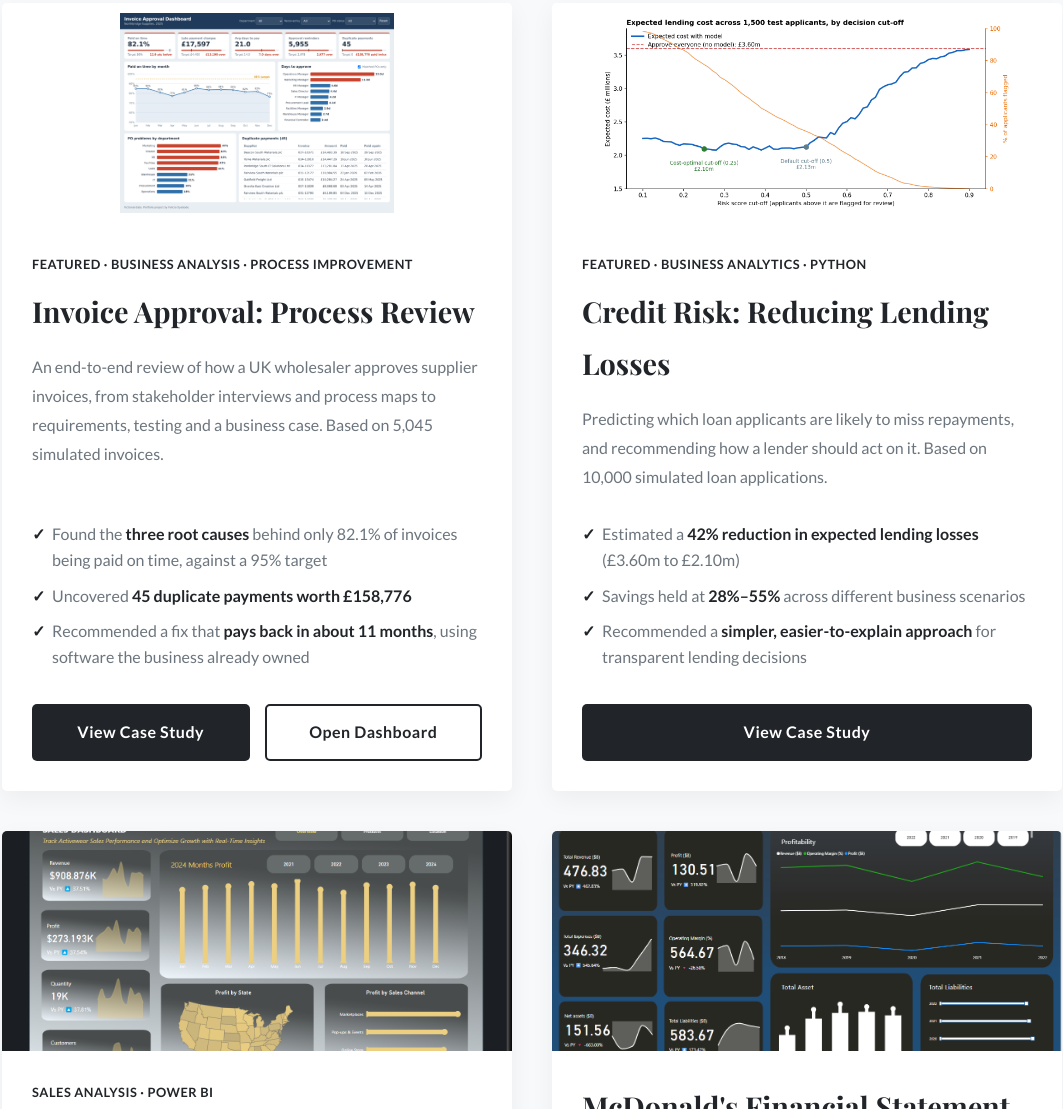
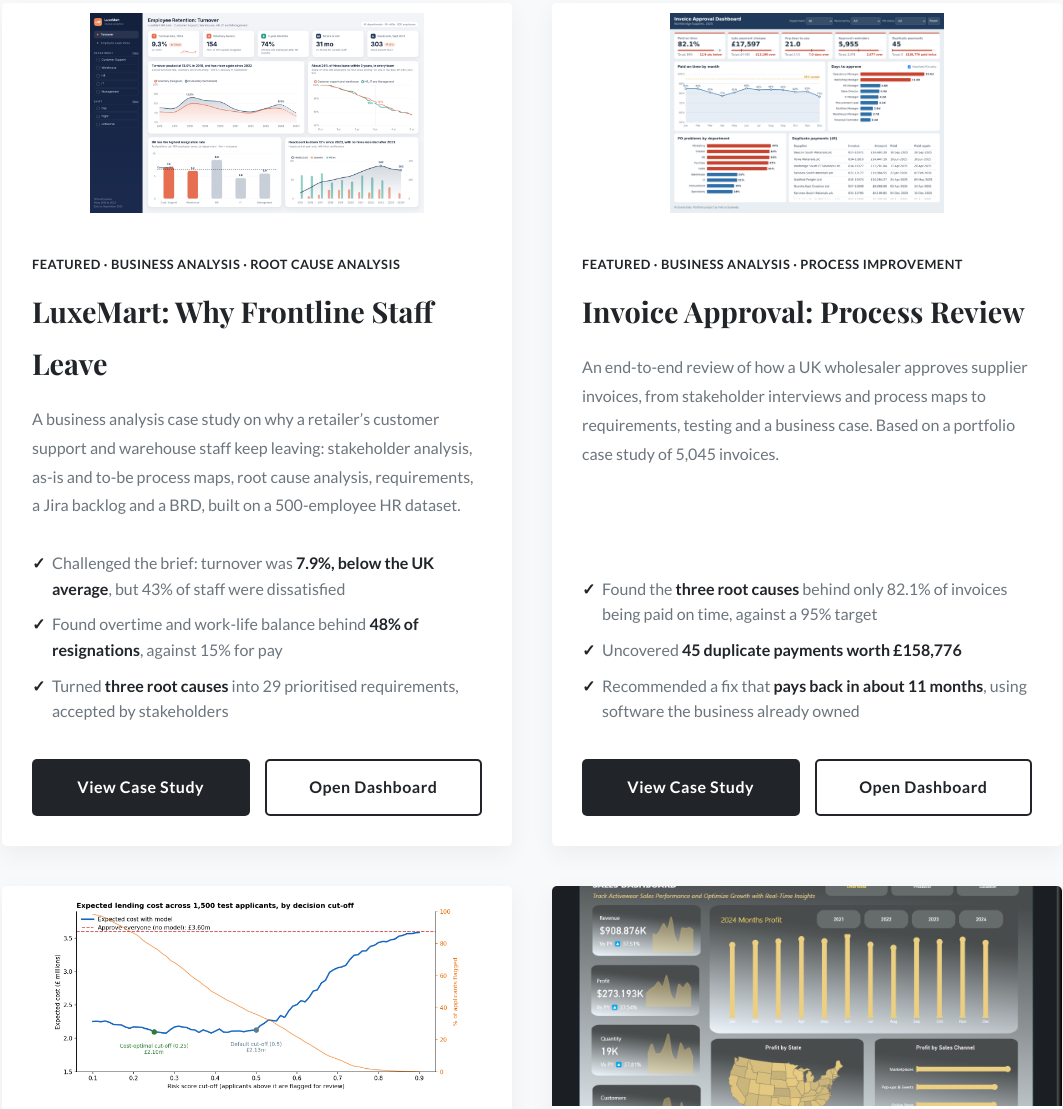
Before and after one commit to lolabode/lolabode.github.io, a plain HTML site: page index.html in a window 1280 px wide. Shown: the part 2351-3460 px from the top of the page, without its empty margins (108-1171 px from the left). Drawn offline with nearby package versions, Linux system fonts and the light colour scheme.

Commit message:
Add files via upload

```diff
--- a/index.html
+++ b/index.html
@@ -119,13 +119,32 @@
                 </div>
             </div>
 
+            <!-- Featured Project: LuxeMart Employee Retention -->
+            <div class="project-card">
+                <img src="assets/images/luxemart_dashboard.png" alt="LuxeMart employee retention dashboard" class="fit-contain">
+                <div class="project-card-content">
+                    <span class="project-tag">Featured &middot; Business Analysis &middot; Root Cause Analysis</span>
+                    <h3>LuxeMart: Why Frontline Staff Leave</h3>
+                    <p>A business analysis case study on why a retailer&#8217;s customer support and warehouse staff keep leaving: stakeholder analysis, as-is and to-be process maps, root cause analysis, requirements, a Jira backlog and a BRD, built on a 500-employee HR dataset.</p>
+                    <ul class="project-outcomes">
+                        <li>Challenged the brief: turnover was <strong>7.9%, below the UK average</strong>, but 43% of staff were dissatisfied</li>
+                        <li>Found overtime and work-life balance behind <strong>48% of resignations</strong>, against 15% for pay</li>
+                        <li>Turned <strong>three root causes</strong> into 29 prioritised requirements, accepted by stakeholders</li>
+                    </ul>
+                    <div class="project-buttons">
+                        <a href="https://github.com/lolabode/luxemart-employee-retention" target="_blank" class="btn">View Case Study</a>
+                        <a href="https://lolabode.github.io/luxemart-employee-retention/" target="_blank" class="btn btn-secondary">Open Dashboard</a>
+                    </div>
+                </div>
+            </div>
+
             <!-- Featured Project: Northbridge Invoice Process Review -->
             <div class="project-card">
                 <img src="assets/images/northbridge_dashboard.png" alt="Invoice approval dashboard" class="fit-contain">
                 <div class="project-card-content">
                     <span class="project-tag">Featured · Business Analysis · Process Improvement</span>
                     <h3>Invoice Approval: Process Review</h3>
-                    <p>An end-to-end review of how a UK wholesaler approves supplier invoices, from stakeholder interviews and process maps to requirements, testing and a business case. Based on 5,045 simulated invoices.</p>
+                    <p>An end-to-end review of how a UK wholesaler approves supplier invoices, from stakeholder interviews and process maps to requirements, testing and a business case. Based on a portfolio case study of 5,045 invoices.</p>
                     <ul class="project-outcomes">
                         <li>Found the <strong>three root causes</strong> behind only 82.1% of invoices being paid on time, against a 95% target</li>
                         <li>Uncovered <strong>45 duplicate payments worth £158,776</strong></li>
@@ -144,7 +163,7 @@
                 <div class="project-card-content">
                     <span class="project-tag">Featured · Business Analytics · Python</span>
                     <h3>Credit Risk: Reducing Lending Losses</h3>
-                    <p>Predicting which loan applicants are likely to miss repayments, and recommending how a lender should act on it. Based on 10,000 simulated loan applications.</p>
+                    <p>Predicting which loan applicants are likely to miss repayments, and recommending how a lender should act on it. Based on a portfolio dataset of 10,000 loan applications.</p>
                     <ul class="project-outcomes">
                         <li>Estimated a <strong>42% reduction in expected lending losses</strong> (£3.60m to £2.10m)</li>
                         <li>Savings held at <strong>28%–55%</strong> across different business scenarios</li>
```
